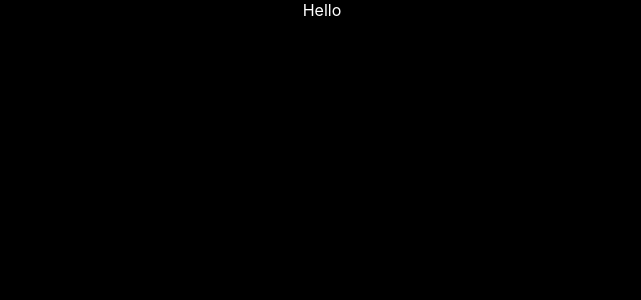
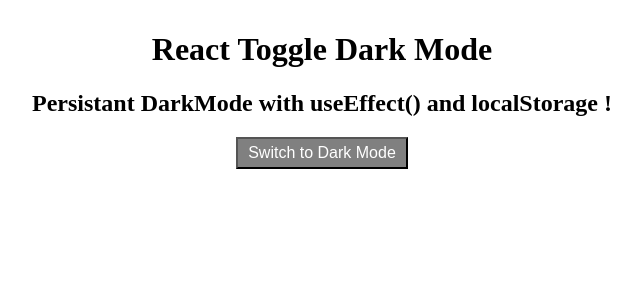
Before and after one commit to TLRKiliann/great-react, a React (Create React App) app in the folder big-project/: page / in a window 1280 px wide. Shown: the top 300 px of the page, without its empty margins (318-959 px from the left). Built offline with nearby package versions, Linux system fonts and the light colour scheme.

Commit message:
darkmode setup ok

```diff
--- a/big-project/src/App.css
+++ b/big-project/src/App.css
@@ -1,11 +1,30 @@
+:root {
+  --bg-color: #fff;
+  --text-color: #000;
+}
+
+[data-theme="dark"] {
+  --bg-color: #3F3F3F;
+  --text-color: #fff;
+}
+
 body {
   margin: 0;
   padding: 0;
   box-sizing: border-box;
-  background-color: black;
-  color: white;
 }
 
 .App {
+  padding-top: 10px;
+  height: 100vh;
+  font-family: 'One serif';
   text-align: center;
+  background-color: var(--bg-color);
+  color: var(--text-color);
 }
+
+button {
+  padding: 5px 10px;
+  font-family: 'karla', sans-serif;
+  font-size: 1rem;
+}
--- a/big-project/src/App.js
+++ b/big-project/src/App.js
@@ -1,10 +1,39 @@
 
+
+import React, { useState, useEffect } from "react";
 import './App.css';
 
+
 function App() {
+  const storedDarkMode = localStorage.getItem("DARK_MODE");
+
+  const [darkMode, setDarkMode] = useState(storedDarkMode);
+
+  const toggleDarkMode = () => {
+    setDarkMode(!darkMode);
+  };
+
+  useEffect(() => {
+    localStorage.setItem("DARK_MODE", darkMode);
+  }, [darkMode]);
+
   return (
-    <div className="App">
-      Hello
+    <div className="App" data-theme={darkMode ? "dark" : "light"}>
+      <h1>React Toggle Dark Mode</h1>
+      <h2>Persistant DarkMode with useEffect() and localStorage !</h2>
+
+      {darkMode && <button onClick={toggleDarkMode} style={{background: 'black',
+        color: 'lightgrey'}}>
+        {"Switch to Light Mode"}
+      </button>}
+
+      {!darkMode && <button onClick={toggleDarkMode} style={{background: 'grey',
+        color: 'white'}}>
+        {"Switch to Dark Mode"}
+      </button>}
+
+
+
     </div>
   );
 }
```
